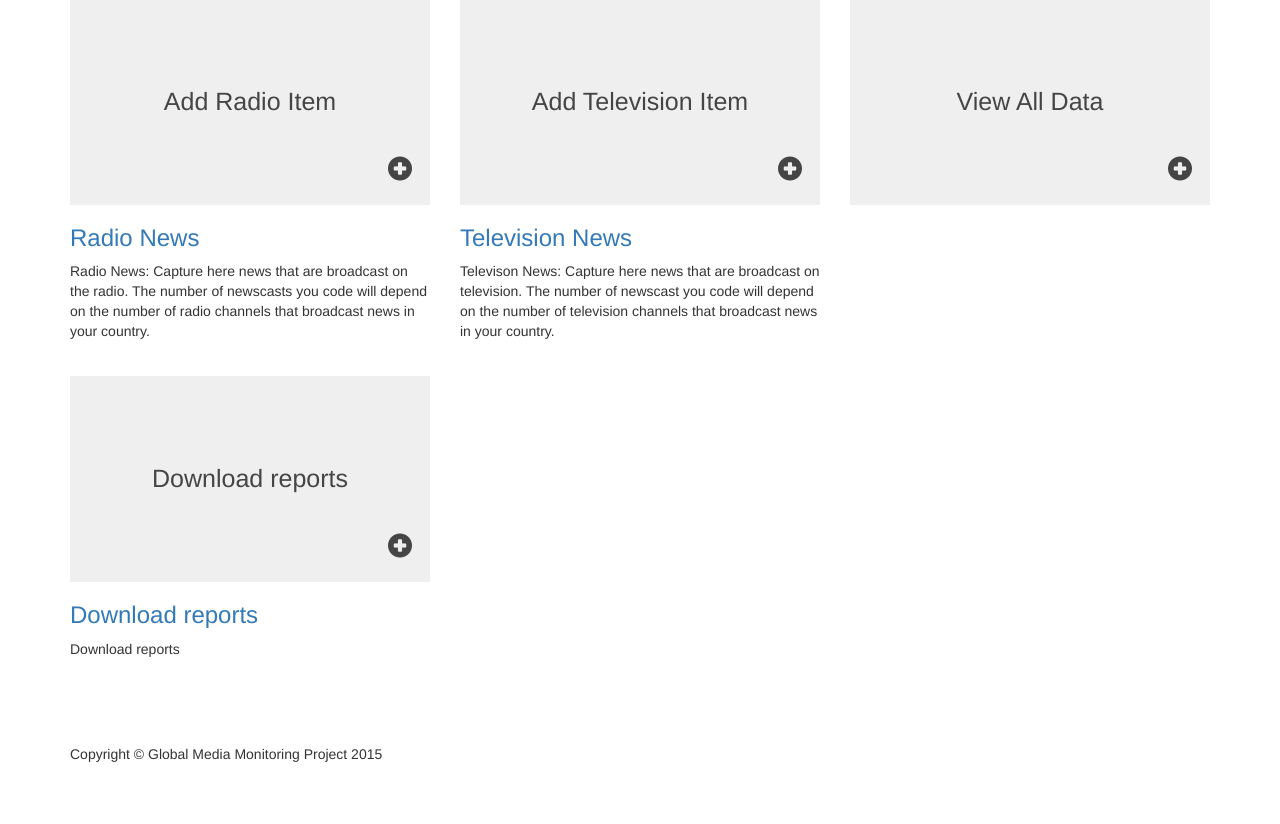
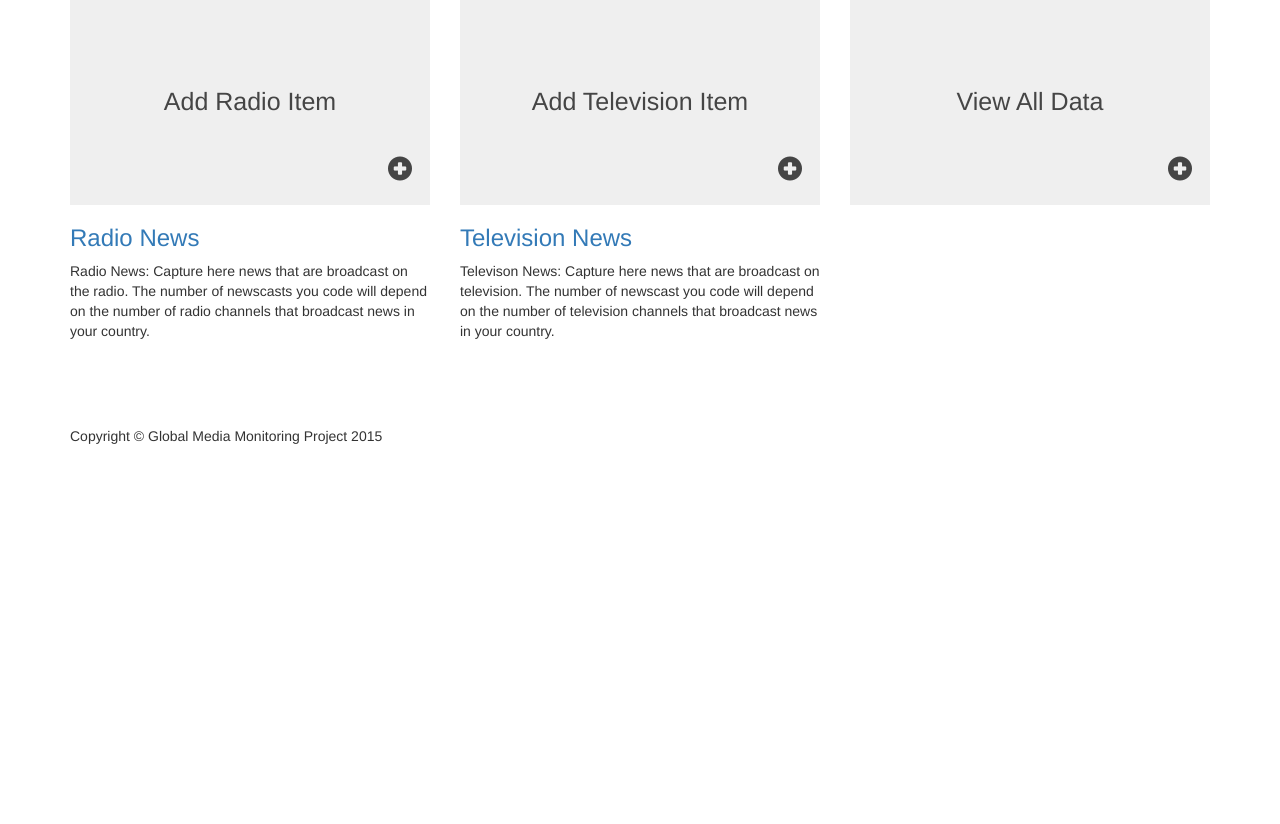
Before and after one commit to CodeForAfrica/gmmp, a Django app: page / in a window 1280 px wide. Shown: the part 601-1425 px from the top of the page. After the commit the page ends 1045 px from the top, so only its background shows below. Run offline with Django 3.2, Linux system fonts and the light colour scheme; parts of the project's set-up code (start-up, migrations or seed data) failed here and were passed over; some libraries are stand-ins or nearby versions.

Commit message:
Remove link to reports from index.html

```diff
--- a/gmmp/templates/index.html
+++ b/gmmp/templates/index.html
@@ -88,20 +88,4 @@
             </div>
         </div>
     </div>
-
-    <!-- Row -->
-    <div class="row">
-        <div class="col-md-4 portfolio-item">
-            <div class="box">
-                <a href="{% url 'get_xlsx_reports' %}">
-                    <div>Download reports</div>
-                    <i class="glyphicon glyphicon-plus-sign"></i>
-                </a>
-            </div>
-            <h3>
-                <a href="{% url 'get_xlsx_reports' %}">Download reports</a>
-            </h3>
-            <p>Download reports</p>
-        </div>
-    </div>
 {% endblock page_content %}
--- a/reports/views.py
+++ b/reports/views.py
@@ -29,6 +29,10 @@ class ReportFilterForm(forms.Form):
 
 class ReportView(View):
     template_name = 'report_filter.html'
+
+    # @method_decorator(login_required)
+    # def dispatch(self, *args, **kwargs):
+    #     return super(ReportView, self).dispatch(*args, **kwargs)
 
     def get(self, request, *args, **kwargs):
         filter_form = ReportFilterForm()
```
